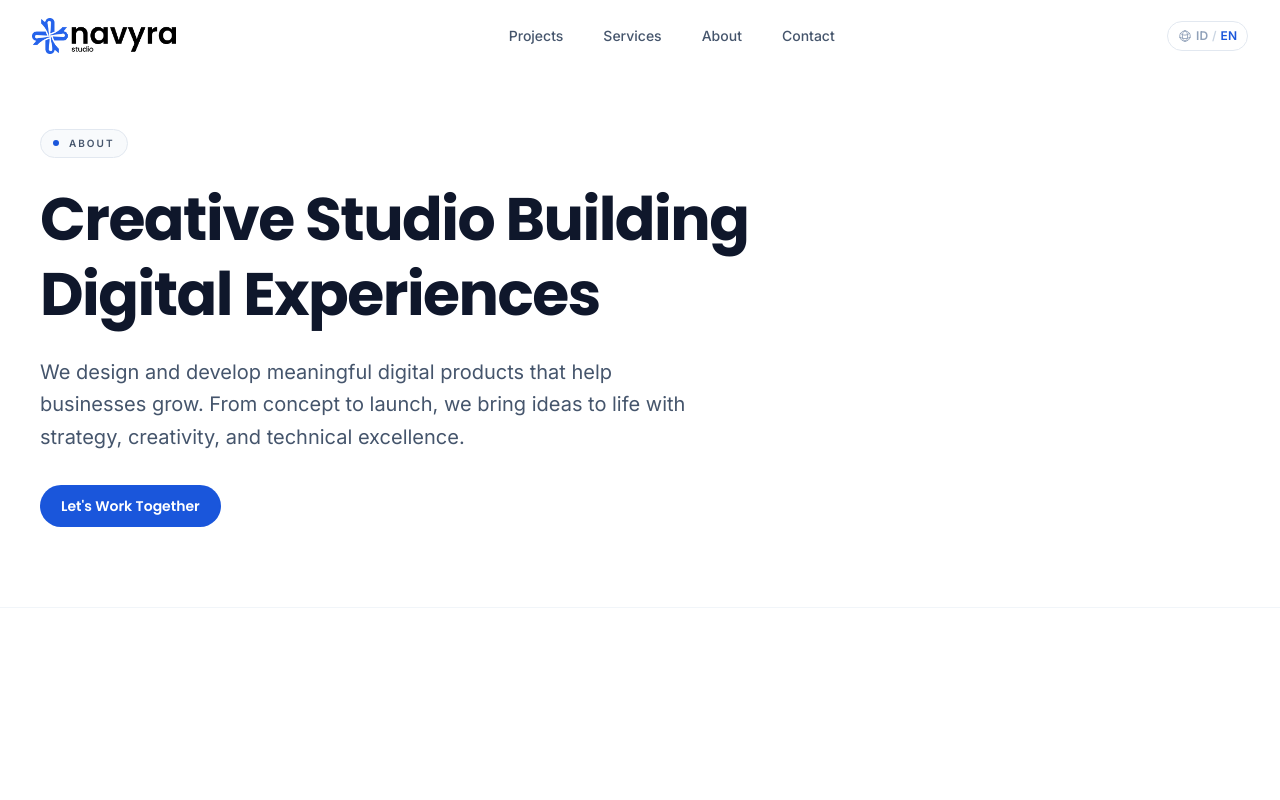
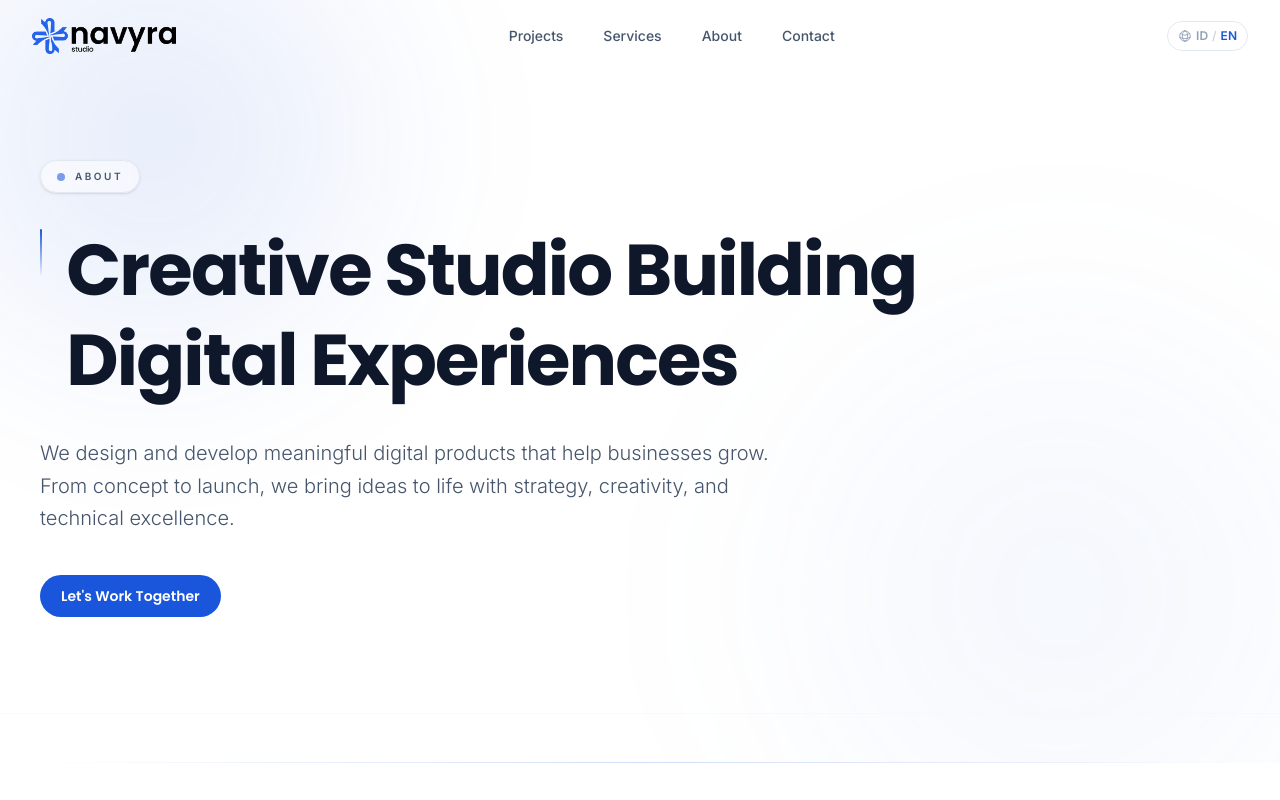
Before and after one commit to navyrastudio/companyprofile, a Next.js app: page /en/about in a window 1280 px wide. Shown: the top 800 px of the page. Built offline with nearby package versions, Linux system fonts and the light colour scheme.

Commit message:
style: enhance about hero with consistent design elements

```diff
--- a/components/sections/AboutHero.tsx
+++ b/components/sections/AboutHero.tsx
@@ -8,29 +8,49 @@ export default function AboutHero() {
   const t = useTranslations("about");
 
   return (
-    <section className="relative bg-white pt-20 pb-12 sm:pt-28 sm:pb-16 lg:pt-32 lg:pb-20">
+    <section className="relative bg-white overflow-hidden">
+      {/* Gradient orbs for visual interest */}
+      <div
+        className="animate-orb-1 absolute -top-32 -left-48 w-150 h-150 rounded-full pointer-events-none"
+        style={{
+          background: "radial-gradient(circle, rgba(26,86,219,0.12) 0%, transparent 70%)",
+          filter: "blur(60px)",
+        }}
+      />
+      <div
+        className="animate-orb-2 absolute -bottom-40 -right-40 w-175 h-175 rounded-full pointer-events-none"
+        style={{
+          background: "radial-gradient(circle, rgba(99,143,230,0.08) 0%, transparent 70%)",
+          filter: "blur(80px)",
+        }}
+      />
+
+      <div className="relative pt-20 pb-16 sm:pt-32 sm:pb-20 lg:pt-40 lg:pb-24">
         <div className="max-w-7xl mx-auto px-6 lg:px-10">
-        <div className="max-w-3xl">
+          <div className="max-w-4xl">
             {/* Eyebrow */}
-          <AnimateIn className="mb-6">
-            <div className="inline-flex items-center gap-2.5 px-3 py-1.5 rounded-full border border-slate-200 bg-slate-50">
-              <span className="w-1.5 h-1.5 rounded-full bg-brand" />
-              <span className="text-[10px] font-semibold uppercase tracking-[0.2em] text-slate-600">
+            <AnimateIn className="mb-8">
+              <div className="inline-flex items-center gap-2.5 px-4 py-2 rounded-full border border-slate-200 bg-white/50 backdrop-blur-sm shadow-sm">
+                <span className="w-2 h-2 rounded-full bg-brand animate-pulse" />
+                <span className="text-[10px] font-semibold uppercase tracking-[0.25em] text-slate-600">
                   {t("pageLabel")}
                 </span>
               </div>
             </AnimateIn>
 
-          {/* Heading */}
-          <AnimateIn delay={40}>
-            <h1 className="text-4xl sm:text-5xl lg:text-6xl font-bold text-slate-900 leading-tight tracking-tight mb-6">
+            {/* Heading with accent line */}
+            <AnimateIn delay={40} className="mb-8">
+              <div className="flex items-start gap-6">
+                <div className="mt-1 w-1 h-12 bg-gradient-to-b from-brand to-brand/0 rounded-full" />
+                <h1 className="text-5xl sm:text-6xl lg:text-7xl font-bold text-slate-900 leading-tight tracking-tight">
                   {t("heroHeading")}
                 </h1>
+              </div>
             </AnimateIn>
 
             {/* Description */}
             <AnimateIn delay={80}>
-            <p className="text-lg sm:text-xl text-slate-600 leading-relaxed mb-8 max-w-2xl">
+              <p className="text-lg sm:text-xl text-slate-600 leading-relaxed mb-10 max-w-3xl font-light">
                 {t("heroDescription")}
               </p>
             </AnimateIn>
@@ -43,9 +63,14 @@ export default function AboutHero() {
             </AnimateIn>
           </div>
         </div>
+      </div>
 
-      {/* Subtle divider */}
-      <div className="mt-16 sm:mt-20 border-t border-slate-100" />
+      {/* Bottom accent */}
+      <div className="relative z-10">
+        <div className="max-w-7xl mx-auto px-6 lg:px-10 pt-8 lg:pt-12 border-t border-slate-100/50">
+          <div className="h-px bg-gradient-to-r from-transparent via-brand/20 to-transparent" />
+        </div>
+      </div>
     </section>
   );
 }
```
Lines whose indentation alone changed are shown as unchanged.
